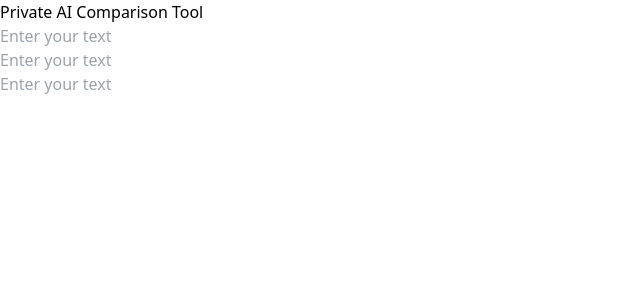
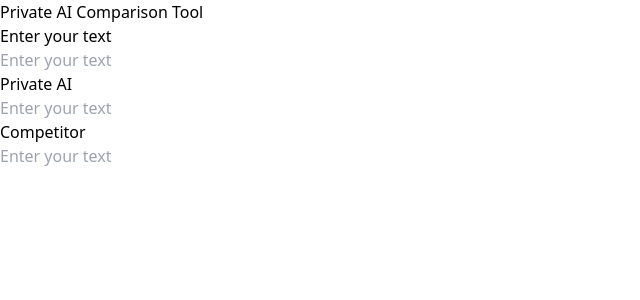
Before and after one commit to IrinaPresnyakova/pai-comparison-tool-client, a React (Vite) app: page / in a window 1280 px wide. Shown: the top 300 px of the page, without its empty margins (0-640 px from the left). Built offline with nearby package versions, Linux system fonts and the light colour scheme.

Commit message:
Add Form component that will contain all input fields

```diff
--- a/src/App.jsx
+++ b/src/App.jsx
@@ -1,6 +1,5 @@
 import Button from "./components/Button";
-import { InputDefault } from "./components/InputDefault";
-import { Output } from "./components/Output";
+import Form from "./components/Form";
 
 import "./styles/styles.css";
 
@@ -9,9 +8,7 @@ const App = () => {
     <main className="container mx-auto">
       <h2 className="text-2xl">Private AI Comparison Tool</h2>
       {/* <Button>Click Me</Button> */}
-      <InputDefault />
-      <Output />
-      <Output />
+      <Form />
     </main>
   );
 };
--- /dev/null
+++ b/src/components/Form.jsx
@@ -0,0 +1,33 @@
+import { Input } from "@material-tailwind/react";
+import { Component } from "react";
+
+
+class Form extends Component {
+    render() {
+        return (
+            <>
+            <div>Enter your text</div>
+                <div className="w-full">
+                    <div flex space-x-4 className="mb-3 pt-5">
+                        <input size="lg" type="text" placeholder="Enter your text" className="px-8 py-6 placeholder-blueGray-300 text-blueGray-600 relative bg-white bg-white rounded text-base border-0 shadow outline-none focus:outline-none focus:ring w-full"/>
+                    </div>
+                </div>
+            <div>Private AI</div>
+            <div className="w-1/3">
+                <div flex space-x-4 className="mb-3 pt-5">
+                    <input size="lg" type="text" placeholder="Enter your text" className="px-8 py-6 placeholder-blueGray-300 text-blueGray-600 relative bg-white bg-white rounded text-base border-0 shadow outline-none focus:outline-none focus:ring w-full"/>
+                </div>
+            </div>
+            <div>Competitor</div>
+            <div className="w-1/3">
+                <div flex space-x-4 className="mb-3 pt-5">
+                    <input size="lg" type="text" placeholder="Enter your text" className="px-8 py-6 placeholder-blueGray-300 text-blueGray-600 relative bg-white bg-white rounded text-base border-0 shadow outline-none focus:outline-none focus:ring w-full"/>
+                </div>
+            </div>
+            </>
+
+          );
+      }
+}
+
+export default Form
```
Also changed, not shown: src/components/InputDefault.jsx (+6 -1 lines), src/components/Output.jsx (+7 -2 lines).
